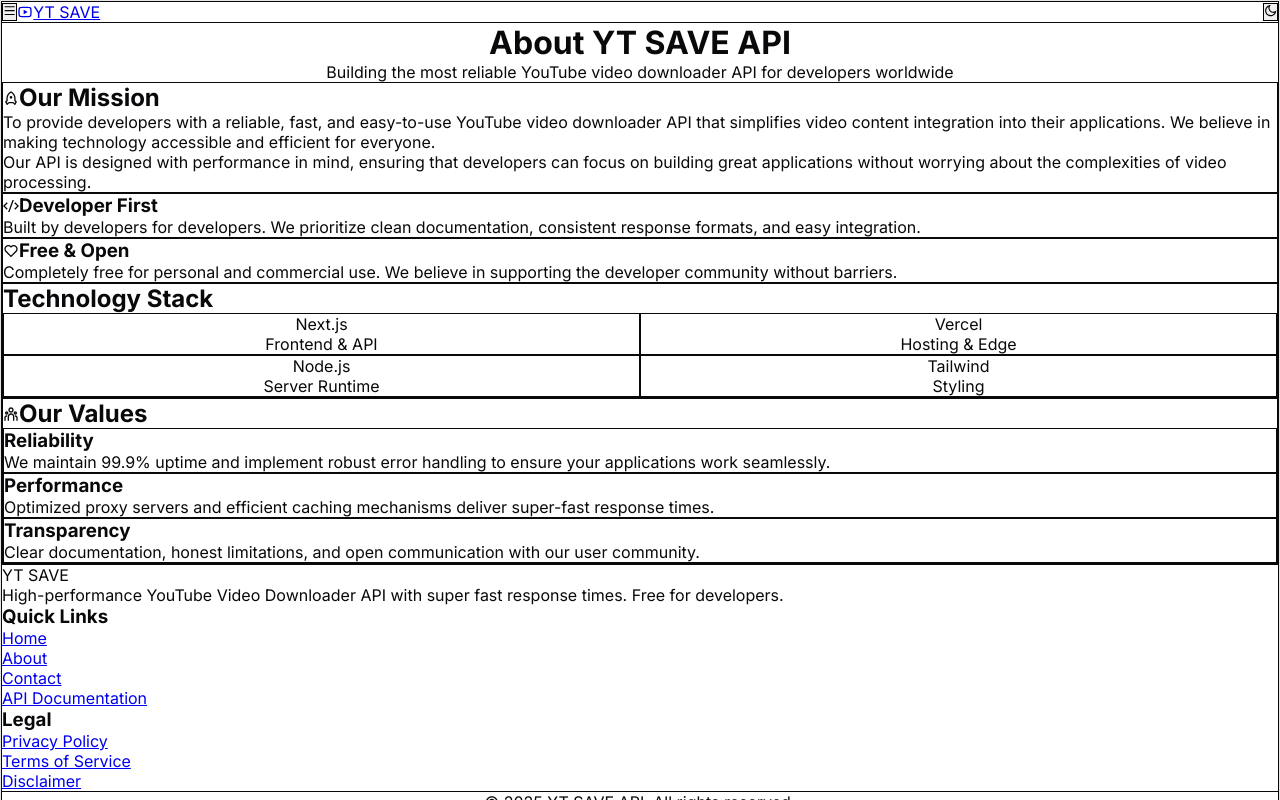
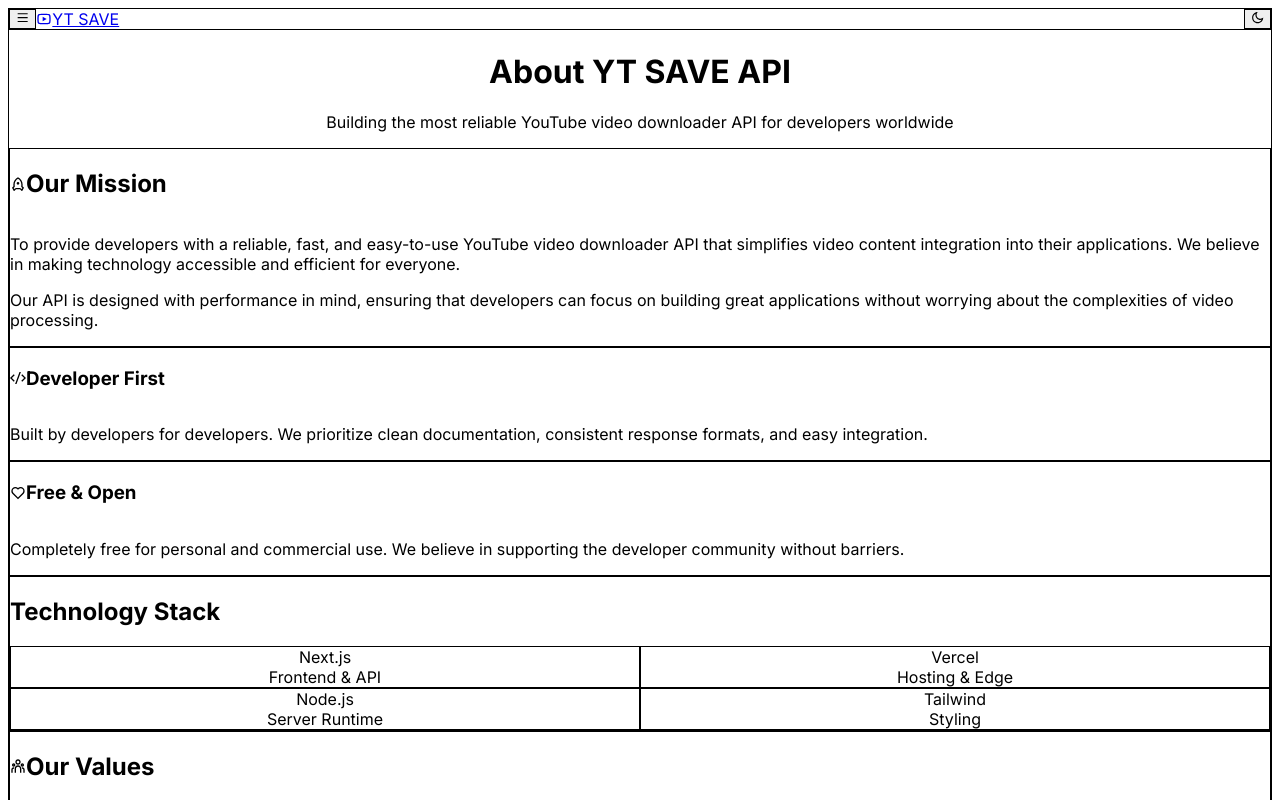
Before and after one commit to sweetxhasan/youtube-downloader-api, a Next.js app: page /about in a window 1280 px wide. Shown: the top 800 px of the page. Built offline with nearby package versions, Linux system fonts and the light colour scheme; a small style sheet from the web is missing.

Commit message:
Update globals.css

```diff
--- a/app/globals.css
+++ b/app/globals.css
@@ -1,79 +1,47 @@
-/* app/globals.css */
-@import url('https://cdn.jsdelivr.net/npm/remixicon@3.5.0/fonts/remixicon.css');
+@import url('https://cdn.jsdelivr.net/npm/remixicon@4.5.0/fonts/remixicon.css');
+@import url('https://cdnjs.cloudflare.com/ajax/libs/toastify-js/1.12.0/toastify.min.css');
 
 @tailwind base;
 @tailwind components;
 @tailwind utilities;
 
 :root {
-  --background: 0 0% 100%;
-  --foreground: 240 10% 3.9%;
-  --border: 240 5.9% 90%;
-  --primary: 240 5.9% 10%;
-  --primary-foreground: 0 0% 98%;
-  --secondary: 240 4.8% 95.9%;
-  --secondary-foreground: 240 5.9% 10%;
-}
-
-.dark {
-  --background: 240 10% 3.9%;
-  --foreground: 0 0% 98%;
-  --border: 240 3.7% 15.9%;
-  --primary: 0 0% 98%;
-  --primary-foreground: 240 5.9% 10%;
-  --secondary: 240 3.7% 15.9%;
-  --secondary-foreground: 0 0% 98%;
-}
-
-* {
-  box-sizing: border-box;
-  margin: 0;
-  padding: 0;
+  --light-bg: #ffffff;
+  --light-border: #e5e7eb;
+  --dark-bg: #0f172a;
+  --dark-border: #1e293b;
 }
 
 body {
-  background-color: hsl(var(--background));
-  color: hsl(var(--foreground));
   font-family: -apple-system, BlinkMacSystemFont, 'Segoe UI', Roboto, Oxygen, Ubuntu, sans-serif;
-  border: 1px solid hsl(var(--border));
-  min-height: 100vh;
 }
 
-/* Custom scrollbar */
+/* Toastify custom styles */
+.toastify {
+  border-radius: 0 !important;
+  border: 1px solid !important;
+}
+
+/* Border utilities */
+.border-1 {
+  border-width: 1px;
+}
+
+/* Scrollbar styling */
 ::-webkit-scrollbar {
   width: 8px;
+  height: 8px;
 }
 
 ::-webkit-scrollbar-track {
-  background: hsl(var(--secondary));
+  background: transparent;
 }
 
 ::-webkit-scrollbar-thumb {
-  background: hsl(var(--primary));
+  background: #888;
   border-radius: 0;
 }
 
-.dark ::-webkit-scrollbar-track {
-  background: hsl(var(--secondary));
+::-webkit-scrollbar-thumb:hover {
+  background: #555;
 }
-
-.dark ::-webkit-scrollbar-thumb {
-  background: hsl(var(--primary));
-}
-
-/* Border radius 0 for all elements */
-* {
-  border-radius: 0 !important;
-}
-
-/* Toast notifications */
-.Toastify__toast {
-  border: 1px solid hsl(var(--border));
-  background: hsl(var(--background)) !important;
-  color: hsl(var(--foreground)) !important;
-  border-radius: 0 !important;
-}
-
-.Toastify__progress-bar {
-  background: hsl(var(--primary)) !important;
-}
```
